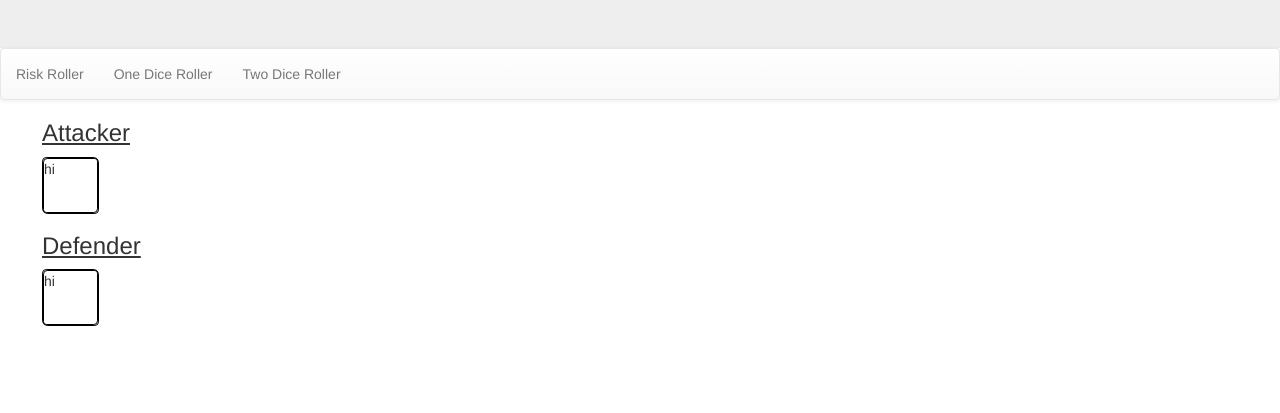
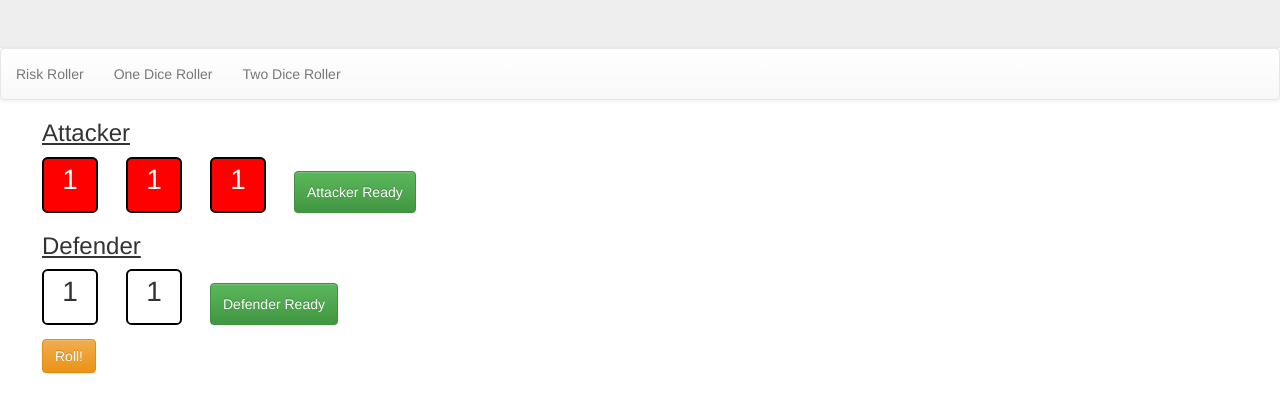
Before and after one commit to gturmel/game-widgets, a plain HTML site: page index.html in a window 1280 px wide. Shown: the part 245-658 px from the top of the page. Drawn offline with nearby package versions, Linux system fonts and the light colour scheme; some packages are replaced by stand-ins of ours.

Commit message:
add styling, RNG dice logic

```diff
--- a/assets/css/styles.scss
+++ b/assets/css/styles.scss
@@ -25,15 +25,33 @@
 //end styling for jumbotron
 
 //styling for dice
-.dice {
-   border: 1px solid black;
-   border-radius: 0.3em;
-   height: 4em;
-   width: 4em;
+.die {
+   border: 2px solid black;
+   border-radius: 0.2em;
+   height: 2em;
+   width: 2em;
+   display: flex;
+   justify-content: center;
+   align-items: center;
+   font-size: 2em;
+   margin-right: 1em;
 }
 //end styling for dice
 
 //styling for players
+.dice {
+   display: flex;
+   flex-direction: row;
+}
+
+.attacker-components {
+   @extend .dice;
+}
+
+.defender-components {
+   @extend .dice;
+}
+
 .risk-players {
    margin-left: 3em;
    .attacker {
@@ -41,7 +59,11 @@
          text-decoration: underline;
       }
       .attacker-die {
-         @extend .dice;
+         @extend .die;
+         background-color: red;
+         .attacker-number {
+            color: white;
+         }
       }
    }
    .defender {
@@ -49,9 +71,15 @@
          text-decoration: underline;
       }
       .defender-die {
-         @extend .dice;
+         @extend .die;
 
       }
    }
 }
 //end styling for players
+
+//button
+.btn {
+   margin-top: 1em;
+}
+//end button
--- a/assets/js/scripts.js
+++ b/assets/js/scripts.js
@@ -1,5 +1,23 @@
 var games = angular.module("games", []);
 
 games.controller("riskController", ["$scope", function($scope){
+   var randomNumber = Math.random();
+
+   rng = function(){
+      if (randomNumber > 0 && randomNumber <= 1/6){
+      console.log('1');
+      } else if (randomNumber > 1/6 && randomNumber <= 1/3) {
+         console.log('2');
+      } else if (randomNumber > 1/3 && randomNumber <= 0.5) {
+         console.log('3');
+      } else if (randomNumber > 0.5 && randomNumber <= 2/3){
+         console.log('4');
+      } else if (randomNumber > 2/3 && randomNumber <= 5/6) {
+         console.log('5');
+      } else {
+         console.log('6');
+      };
+   };
+   rng();
 
 }]);
--- a/index.html
+++ b/index.html
@@ -27,17 +27,36 @@
       <section class="risk-players">
          <div class="attacker">
             <h3>Attacker</h3>
-            <div class="dice">
-               <div class="attacker-die">hi</div>
-
-            </div>
+            <section class="attacker-components">
+               <div class="dice">
+                  <div class="attacker-die">
+                     <p class="attacker-number">1</p>
+                  </div>
+                  <div class="attacker-die">
+                     <p class="attacker-number">1</p>
+                  </div>
+                  <div class="attacker-die">
+                     <p class="attacker-number">1</p>
+                  </div>
+               </div>
+               <button type="button" class="btn btn-success">Attacker Ready</button>
+            </section>
          </div>
          <div class="defender">
             <h3>Defender</h3>
-            <div class="dice">
-               <div class="defender-die">hi</div>
-            </div>
+            <section class="defender-components">
+               <div class="dice">
+                  <div class="defender-die">
+                     <p class="defender-number">1</p>
+                  </div>
+                  <div class="defender-die">
+                     <p class="defender-number">1</p>
+                  </div>
+               </div>
+               <button type="button" class="btn btn-success">Defender Ready</button>
+            </section>
          </div>
+         <button type="button" class="btn btn-warning">Roll!</button>
       </section>
       <script src="https://ajax.googleapis.com/ajax/libs/angularjs/1.4.9/angular.min.js"></script>
       <script src="https://ajax.googleapis.com/ajax/libs/angularjs/1.4.9/angular-route.js"></script>
```
Also changed, not shown: assets/css/styles.css.
